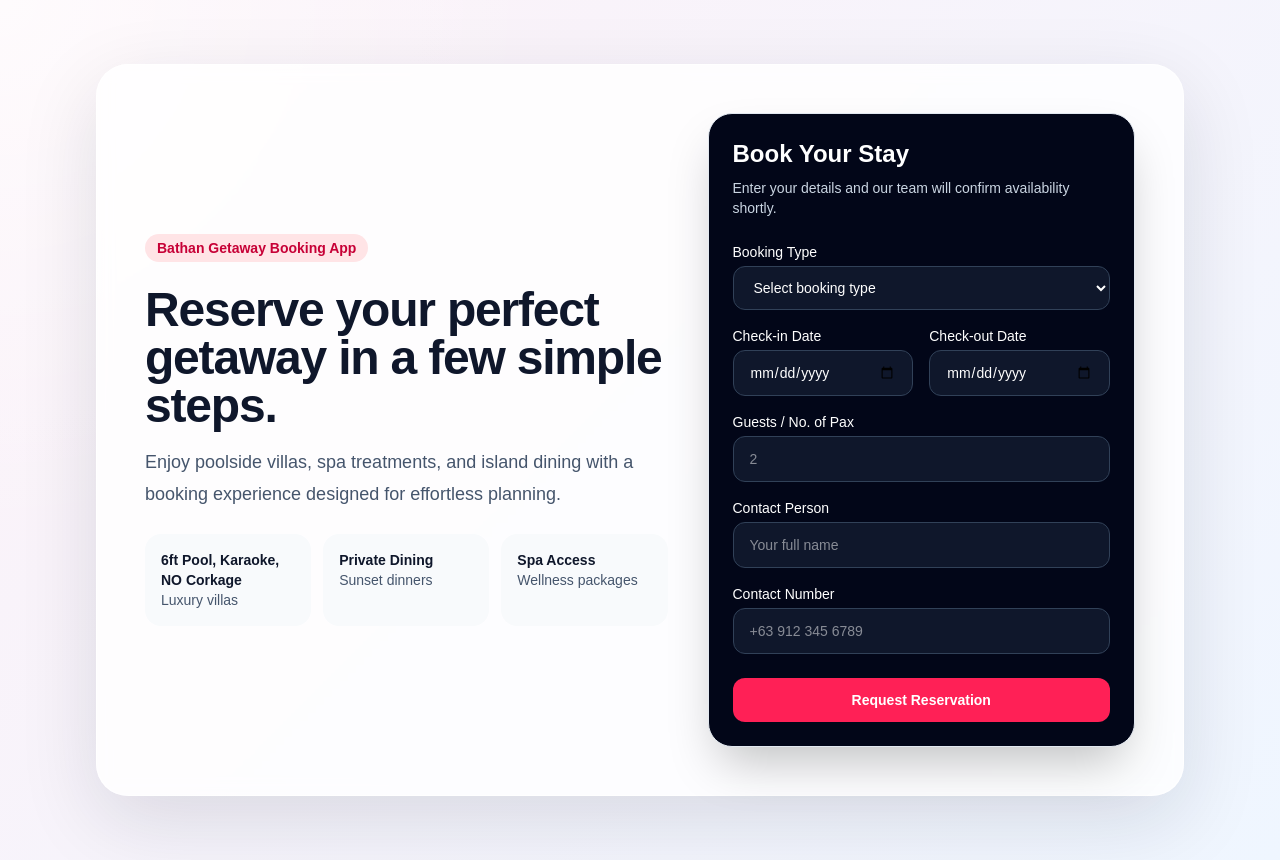
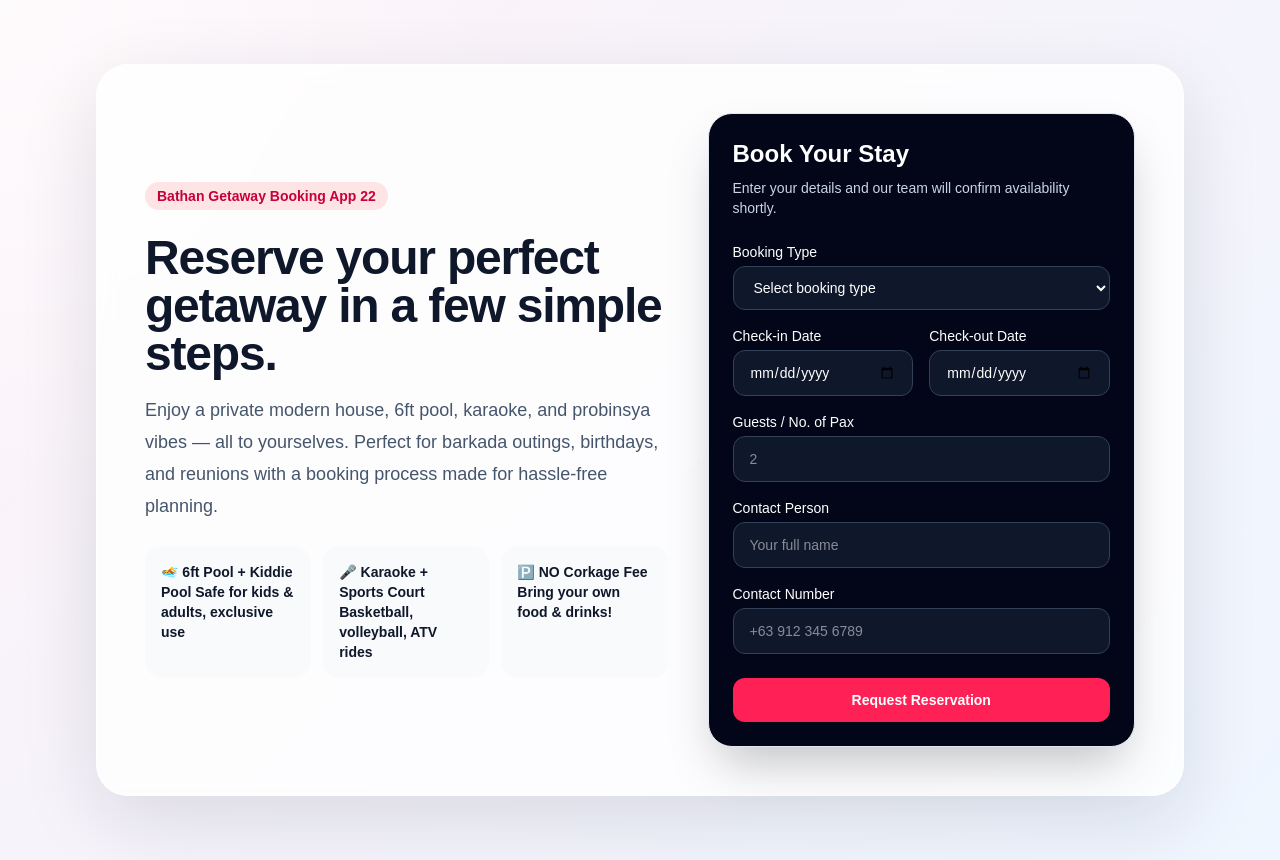
Before and after one commit to swift19/booking-system, a Next.js app: page / in a window 1280 px wide. Built offline with nearby package versions, Linux system fonts and the light colour scheme.

Commit message:
Update Details in Landing Page

```diff
--- a/app/page.tsx
+++ b/app/page.tsx
@@ -70,28 +70,26 @@ export default function Home() {
           <div className="grid gap-10 lg:grid-cols-[1.1fr_0.9fr] lg:items-center">
             <div className="space-y-6">
               <span className="inline-flex rounded-full bg-rose-100 px-3 py-1 text-sm font-semibold text-rose-700">
-                Bathan Getaway Booking App
+                Bathan Getaway Booking App 22
               </span>
               <div className="space-y-4">
                 <h1 className="text-4xl font-semibold tracking-tight text-slate-900 sm:text-5xl">
                   Reserve your perfect getaway in a few simple steps.
                 </h1>
                 <p className="max-w-xl text-lg leading-8 text-slate-600">
-                  Enjoy poolside villas, spa treatments, and island dining with a booking experience designed for effortless planning.
+                  Enjoy a private modern house, 6ft pool, karaoke, and probinsya vibes — all to yourselves.
+                  Perfect for barkada outings, birthdays, and reunions with a booking process made for hassle-free planning.
                 </p>
               </div>
               <div className="grid gap-3 text-sm text-slate-600 sm:grid-cols-3">
                 <div className="rounded-2xl bg-slate-50 p-4">
-                  <p className="font-semibold text-slate-900">6ft Pool, Karaoke, NO Corkage</p>
-                  <p>Luxury villas</p>
+                  <p className="font-semibold text-slate-900">🏊 6ft Pool + Kiddie Pool Safe for kids & adults, exclusive use</p>
                 </div>
                 <div className="rounded-2xl bg-slate-50 p-4">
-                  <p className="font-semibold text-slate-900">Private Dining</p>
-                  <p>Sunset dinners</p>
+                  <p className="font-semibold text-slate-900">🎤 Karaoke + Sports Court Basketball, volleyball, ATV rides</p>
                 </div>
                 <div className="rounded-2xl bg-slate-50 p-4">
-                  <p className="font-semibold text-slate-900">Spa Access</p>
-                  <p>Wellness packages</p>
+                  <p className="font-semibold text-slate-900">🅿️ NO Corkage Fee Bring your own food & drinks!</p>
                 </div>
               </div>
             </div>
```
